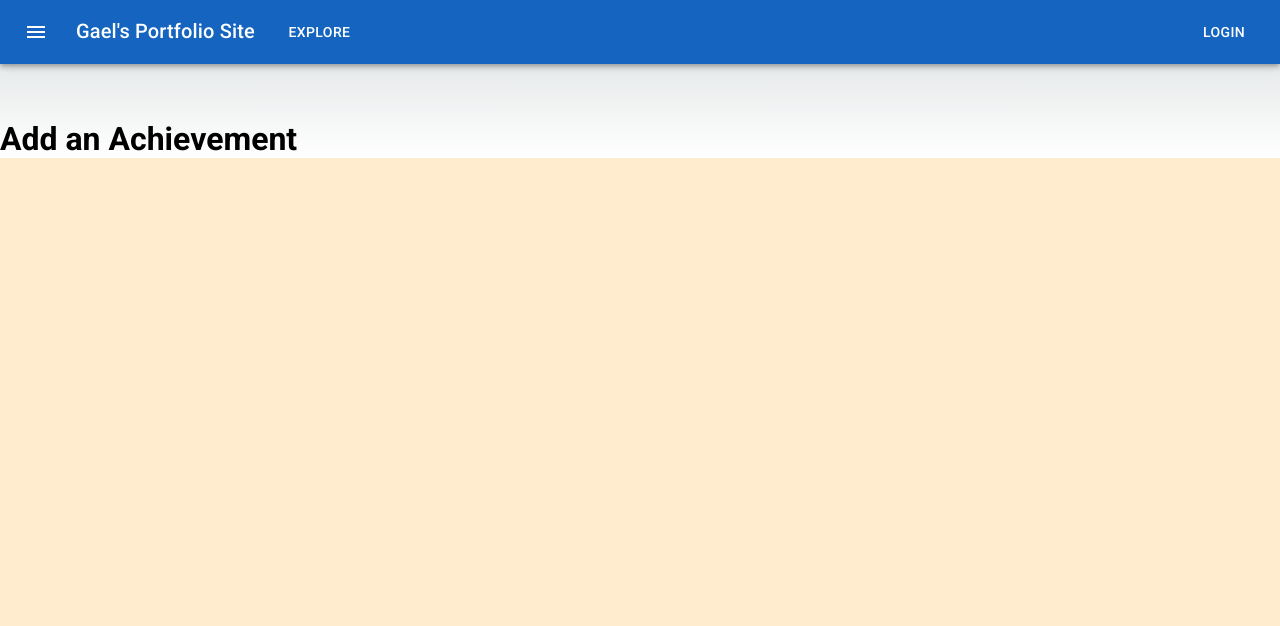
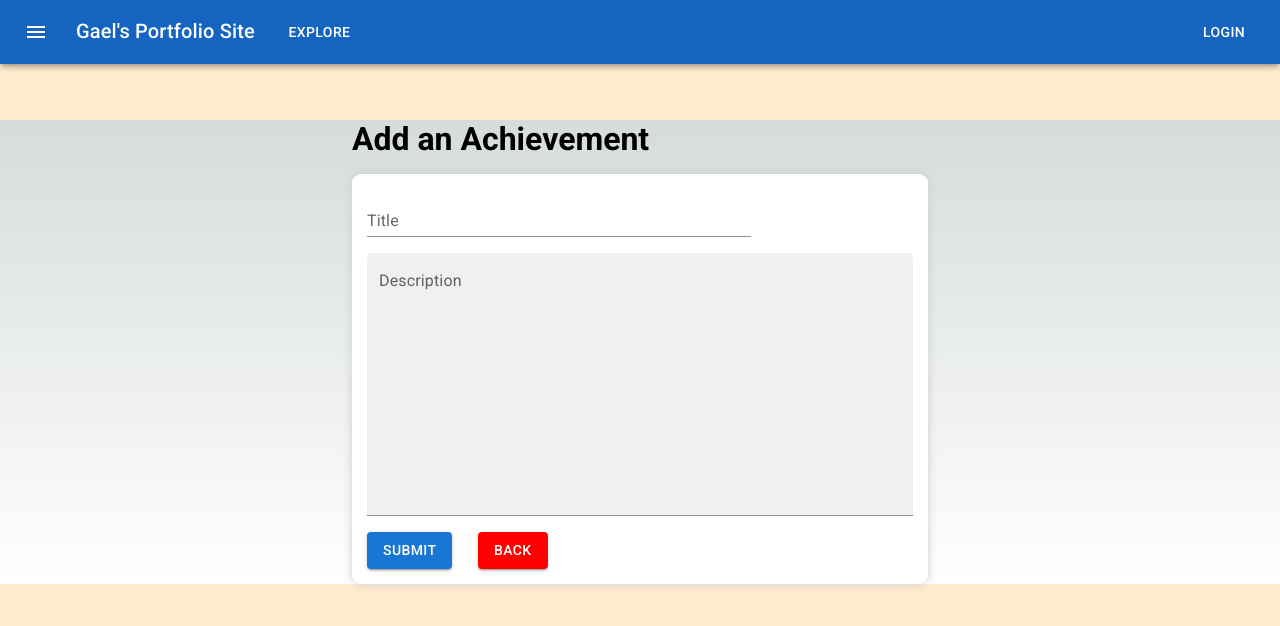
Before and after one commit to Decoretum/personalProject, a Next.js app: page /Achievements/create in a window 1280 px wide. Shown: the top 626 px of the page. Built offline with nearby package versions, Linux system fonts and the light colour scheme.

Commit message:
Good progress

```diff
--- a/package.json
+++ b/package.json
@@ -25,6 +25,7 @@
     "next": "13.4.10",
     "react": "18.2.0",
     "react-dom": "18.2.0",
+    "react-hook-form": "^7.45.2",
     "typescript": "5.1.6"
   }
 }
--- a/src/pages/Achievements/create.tsx
+++ b/src/pages/Achievements/create.tsx
@@ -1,7 +1,98 @@
+import { Container, Box } from "@mui/material";
+import { useForm } from 'react-hook-form'
+import * as mui from '@mui/material'
+import { useState } from "react";
+import axios from "axios";
+import { redirect } from "next/navigation";
+import { useRouter } from "next/router";
+import Link from "next/link";
+
 export default function Create({props} : any){
+    const { register, handleSubmit } = useForm();
+    const [ error, setError ] = useState(<></>)
+    const [ open, setOpen ] = useState(true);
+    const { push } = useRouter();
+
+    function errors(data : object){
+        if (data.title === ''){
+            setOpen(true);
+            const a = (
+            <div style={{marginTop: '10vh'}}>
+                <mui.Alert onClose={() => {setOpen(false)}} severity="error" variant='filled'>
+                    <mui.AlertTitle> Validation Error: </mui.AlertTitle>
+                    Fill out the title!
+                </mui.Alert>
+            </div>
+            )
+
+            setError(a);
+            return;
+        } else if (data.Description === ''){
+            setOpen(true);
+            const a = (
+            <div style={{marginTop: '10vh'}}>
+                <mui.Alert onClose={() => {setOpen(false)}} severity="error" variant='filled'>
+                    <mui.AlertTitle> Validation Error: </mui.AlertTitle>
+                    Fill out the description!
+                </mui.Alert>
+            </div>
+            )
+
+            setError(a);
+            return;
+        }
+
+        return 'success'
+    }
+
+    function submitData(data:any){
+        const { title, Description } = data;
+        const result = errors(data);
+        if (result === 'success'){
+            axios.post('/api/achievements', data)
+            .then((res) => {
+                push('/Achievements')
+            })
+        }
+
+    }
     return(
-        <>
-            <h1> Add an Achievement </h1>
-        </>
+        <Container>
+            <h1 style={{margin: 'auto', width: '50%'}}> Add an Achievement </h1>
+                <Box style={{margin: 'auto', marginTop: '2vh', backgroundColor: 'white', borderRadius: '9px', padding: '15px', boxShadow: '0 0 10px #ccc', width: '50%'}}>
+                    <form onSubmit={handleSubmit(submitData)}>
+                        <mui.TextField
+                        label='Title'
+                        {...register('title')}
+                        id='title'
+                        style={{width: '30vw'}}
+                        variant='standard' /> <br/>
+
+                        <mui.TextField
+                        label='Description'
+                        multiline
+                        fullWidth
+                        rows={10}
+                        style={{marginTop: '2vh'}}
+                        {...register('Description')}
+                        id='title'
+                        variant='filled' />
+
+                        <mui.Button style={{marginTop: '2vh'}} type='submit' variant='contained'>
+                            Submit
+                        </mui.Button>
+
+                        <Link href='/Achievements'>
+                            <mui.Button style={{marginTop: '2vh', marginLeft: '2vw', backgroundColor: 'red'}} variant='contained'>
+                                Back
+                            </mui.Button>
+                        </Link>
+
+                    </form>
+
+                </Box>
+                {open ? error : ''}
+
+        </Container>
     )
 }
--- a/src/pages/_app.tsx
+++ b/src/pages/_app.tsx
@@ -19,7 +19,7 @@ export default function MyApp({ Component, pageProps }) {
 
   return (
     <QueryClientProvider client={client}>
-      <div style={{ marginTop: "15vh", maxHeight: "400vh", fontFamily: 'Roboto' }}>
+      <div style={{ marginTop: "15vh", maxHeight: "100%", maxWidth: '100%', fontFamily: 'Roboto' }}>
         <mui.Box>
           <mui.AppBar style={{backgroundColor: '#1565c0'}}>
             <mui.Toolbar>
--- a/src/pages/api/achievements.ts
+++ b/src/pages/api/achievements.ts
@@ -6,5 +6,20 @@ export default function achievements(req: any, res: any) {
     connection.query(`SELECT * FROM Achievements`, (error, results, fields) => {
       return res.status(200).json({ results: results });
     });
+  } else if (method === 'POST'){
+    const {title, Description} = req.body;
+    let value = [title, Description];
+    let query =
+      `INSERT INTO Achievements(title, description)
+      VALUES (?, ?)
+      `
+    connection.query(query, value, (err, result) => {
+      if (err){
+        return console.error(err);
+      }
+      return res.json({results: 'success'})
+    })
+
+
   }
 }
--- a/src/styles/achievements.css
+++ b/src/styles/achievements.css
@@ -6,10 +6,9 @@
   padding: 10px;
   border-radius: 9px;
   font-family: Roboto;
-  background-color: lightslategray;
+  background-color: rgb(202, 212, 223);
 }
 
 .background {
-  background-color: rgb(171, 149, 142);
   padding: 15px;
 }
--- a/src/styles/globals.css
+++ b/src/styles/globals.css
@@ -1,4 +1,5 @@
 :root {
+  overflow: visible;
   --max-width: 1100px;
   --border-radius: 12px;
   --font-mono: ui-monospace, Menlo, Monaco, "Cascadia Mono", "Segoe UI Mono",
```
Also changed, not shown: src/components/achievements/card.tsx (+10 -1 lines), src/pages/Achievements/index.tsx (+14 -6 lines), 2 other files (tests, documents, lock files or other folders).
